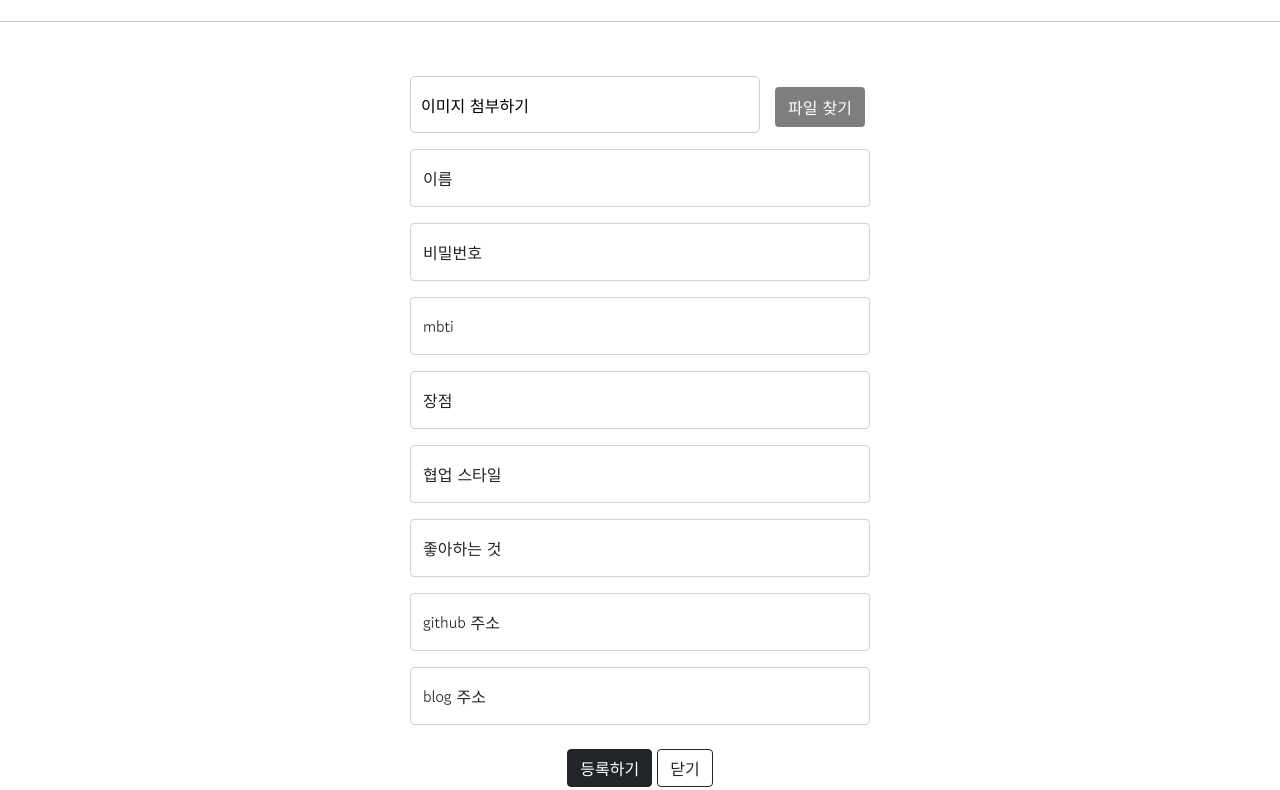
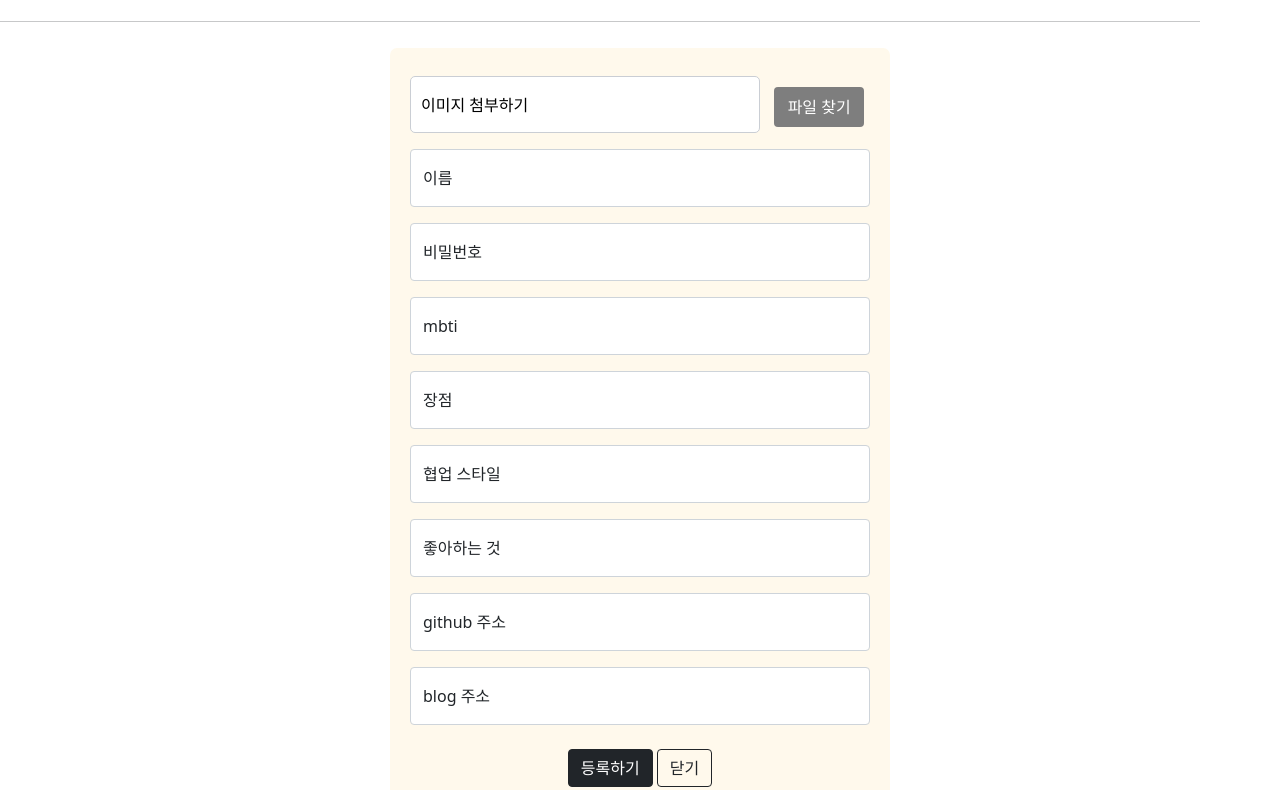
Before and after one commit to seungha-kim00/TeamPage, a plain HTML site: page membercards/card.html in a window 1280 px wide. Shown: the part 112-902 px from the top of the page. Drawn offline with nearby package versions, Linux system fonts and the light colour scheme; no server answers.

Commit message:
Update card.html

```diff
--- a/membercards/card.html
+++ b/membercards/card.html
@@ -17,7 +17,7 @@
         integrity="sha384-EVSTQN3/azprG1Anm3QDgpJLIm9Nao0Yz1ztcQTwFspd3yD65VohhpuuCOmLASjC" crossorigin="anonymous">
     <link rel="stylesheet" href="https://fonts.googleapis.com/css?family=Tangerine">
 
-    <link rel="stylesheet" href="../styles.css">
+    <link rel="stylesheet" href="../card.css">
     <script src="card.js" type="module"></script>
     <script src="https://cdn.jsdelivr.net/npm/bootstrap@5.2.3/dist/js/bootstrap.bundle.min.js"></script>
 </head>
```
